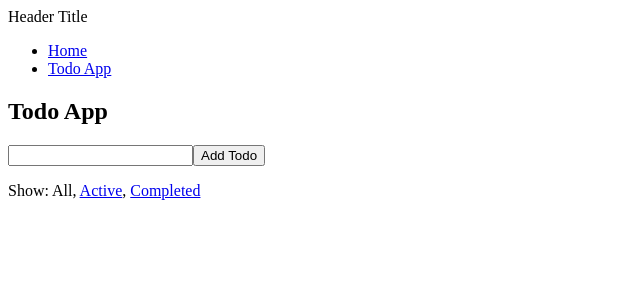
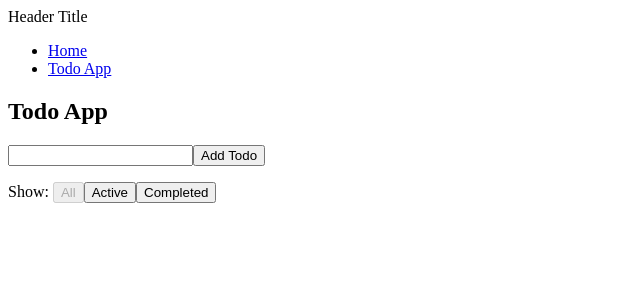
Before and after one commit to toriiico/re-ducks-typescript-boilerplate, a React (Create React App) app: page /todo in a window 1280 px wide. Shown: the top 300 px of the page, without its empty margins (0-640 px from the left). Built offline with nearby package versions, Linux system fonts and the light colour scheme; what typesafe-actions would draw is missing.

Commit message:
feat: change design of filter button

```diff
--- a/src/views/components/FilterList.tsx
+++ b/src/views/components/FilterList.tsx
@@ -10,30 +10,28 @@ const Fcomponent: React.FC<Props> = (props: Props) => {
 
   const FilterLink = (filter: string, text: string) => {
     if (visibilityFilter === filter) {
-      return <span>{text}</span>
+      return <button disabled={true}>{text}</button>
     }
 
     return (
-      <a
-        href="#"
-        onClick={e => {
+      <button
+        onClick={(e: any) => {
           e.preventDefault()
           onFilterClick(filter)
         }}
       >
         {text}
-      </a>
+      </button>
     )
   }
 
   return (
-    <p>
-      Show: {FilterLink("SHOW_ALL", "All")}
-      {", "}
+    <div>
+      <span>Show: </span>
+      {FilterLink("SHOW_ALL", "All")}
       {FilterLink("SHOW_ACTIVE", "Active")}
-      {", "}
       {FilterLink("SHOW_COMPLETED", "Completed")}
-    </p>
+    </div>
   )
 }
 
```
